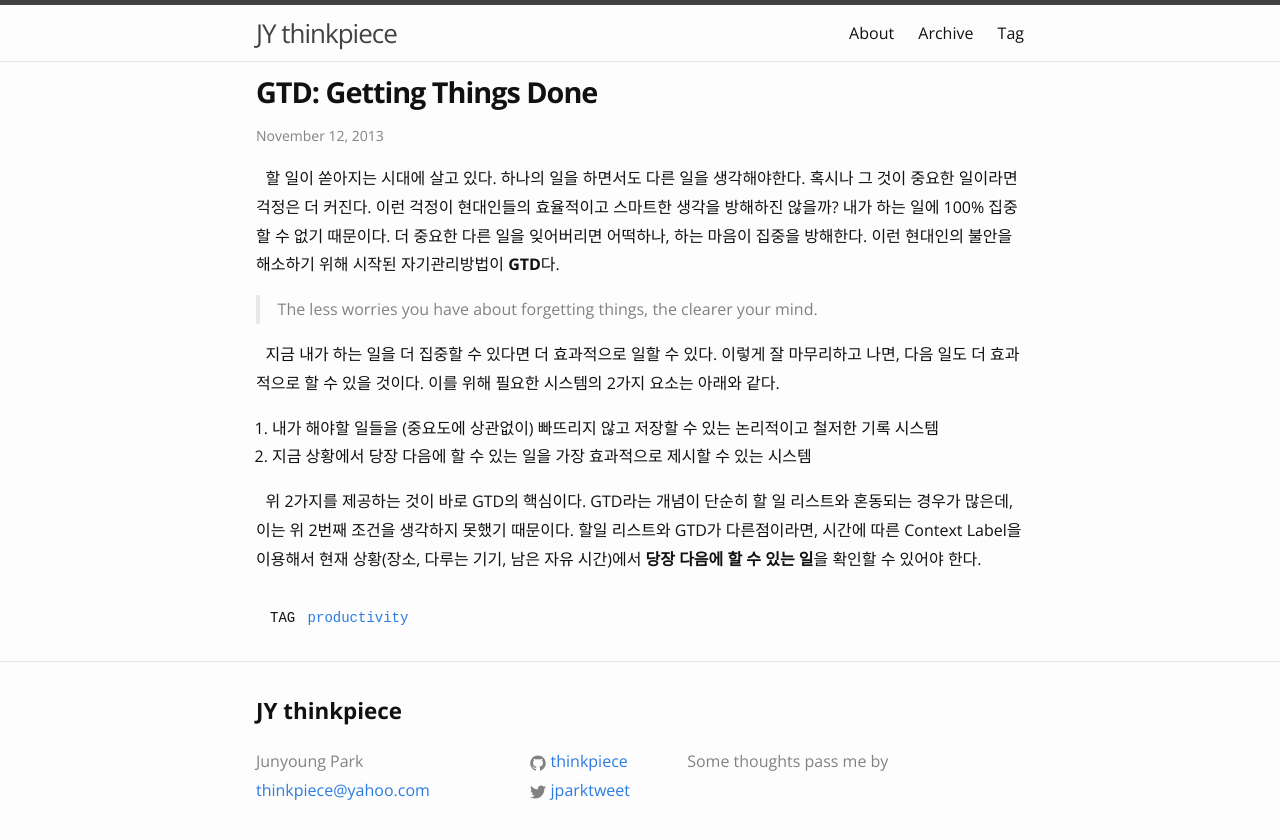
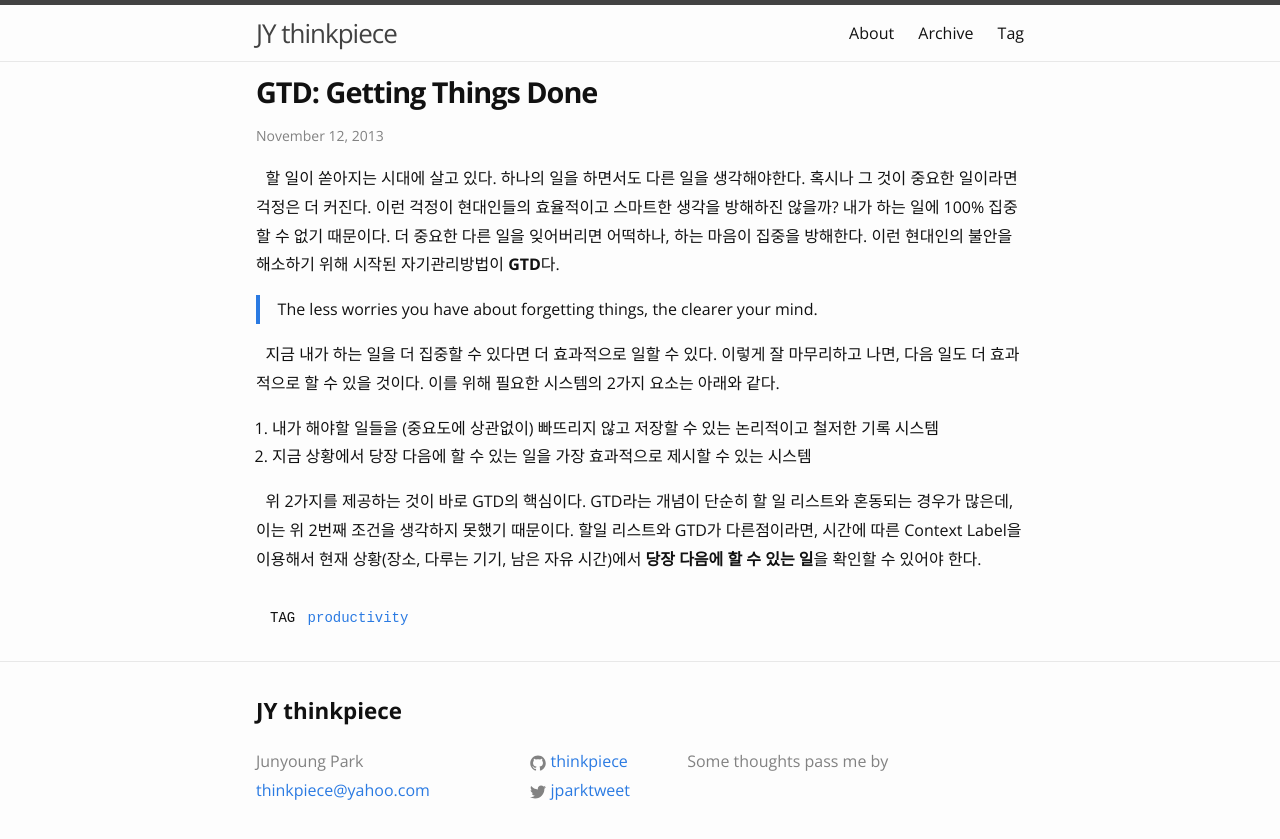
Before and after one commit to thinkpiece/thinkpiece.github.com, a Jekyll site: the page built from _posts/2013-11-12-gtd-getting-things-done.md, in a window 1280 px wide. Shown: the top 839 px of the page. Built offline with Jekyll 4.4.1, drawn with Linux system fonts in a browser that asks for light colours.

Commit message:
font modified

```diff
--- a/_sass/_base.scss
+++ b/_sass/_base.scss
@@ -23,6 +23,8 @@ body {
     color: $text-color;
     background-color: $background-color;
     -webkit-text-size-adjust: 100%;
+    -webkit-font-smoothing: antialiased;
+    text-rendering: optimizeLegibility;
 }
 
 
@@ -100,7 +102,6 @@ h1, h2, h3, h4, h5, h6 {
     margin-bottom: 1rem;
     font-weight: bold;
     line-height: 1.25;
-    text-rendering: optimizeLegibility;
 }
 
 h1 {
@@ -137,8 +138,7 @@ h3 a, h4 a, h5 a {
  * Blockquotes
  */
 blockquote {
-    color: $grey-color;
-    border-left: 4px solid $grey-color-light;
+    border-left: 4px solid $brand-color;
     padding-left: $spacing-unit / 2;
 
     > :last-child {
--- a/css/main.scss
+++ b/css/main.scss
@@ -6,7 +6,7 @@
 
 
 // Our variables
-$base-font-family: 'Open Sans', 'Helvetica Neue', Arial, sans-serif;
+$base-font-family: 'Open Sans', 'Apple SD Gothic Neo', 'NanumBarunGothic', sans-serif;
 $base-font-size:   16px;
 $small-font-size:  $base-font-size * 0.875;
 $base-line-height: 1.8;
```
